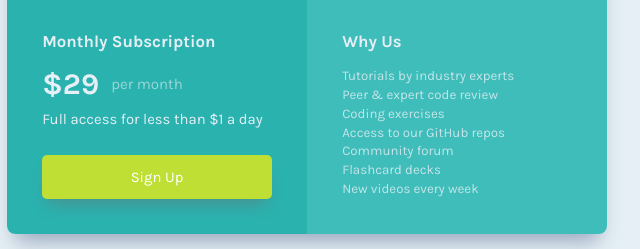
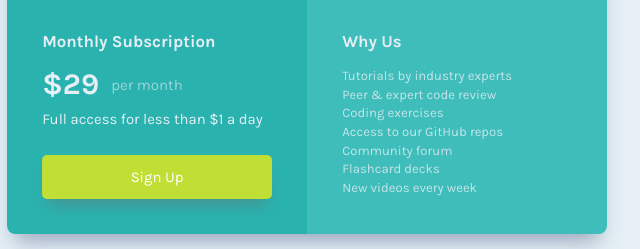
Before and after one commit to raveneliette/single-price-grid-component, a plain HTML site: page index.html in a window 1280 px wide. Shown: the part 381-630 px from the top of the page, 333-973 px from the left. Drawn offline with Linux system fonts and the light colour scheme.

Commit message:
Decreased lists font size

```diff
--- a/css/style.css
+++ b/css/style.css
@@ -140,7 +140,7 @@ span {
 
 .about-box li {
   color: hsla(204, 43%, 93%, 0.8);
-  font-size: 0.83rem;
+  font-size: 0.82rem;
   line-height: 1.42;
 }
 
```
